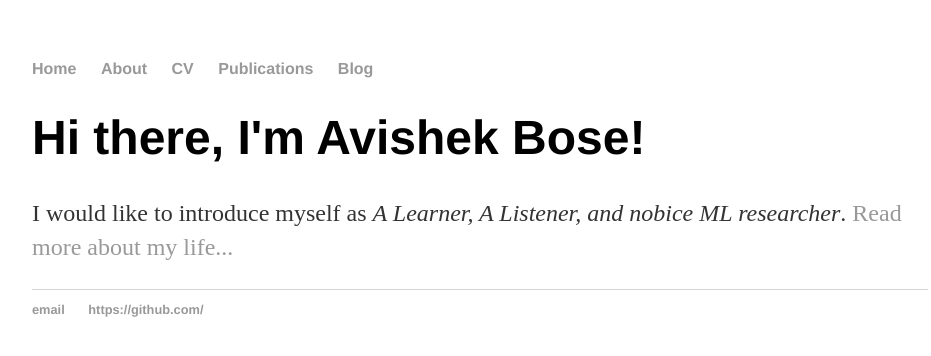
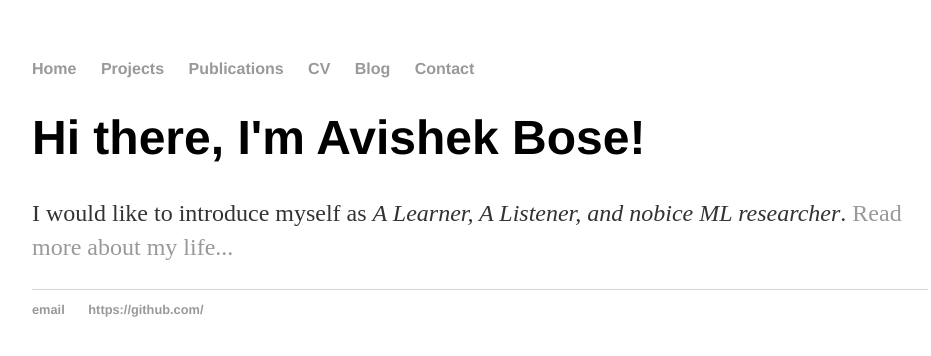
Before and after one commit to abose17/abose17.github.io, a Jekyll site: the page built from index.html, in a window 1280 px wide. Shown: the top 356 px of the page, without its empty margins (160-1091 px from the left). Built offline with Jekyll 4.4.1, drawn with Linux system fonts in a browser that asks for light colours.

Commit message:
Update default.html

```diff
--- a/_layouts/default.html
+++ b/_layouts/default.html
@@ -9,10 +9,11 @@
 			<nav>
 	    		<ul>
 	        		<li><a href="/">Home</a></li>
-		        	<li><a href="/about">About</a></li>
-	        		<li><a href="/cv">CV</a></li>
+		        	<li><a href="/projects">Projects</a></li>
 				<li><a href="/publications">Publications</a></li>
+				<li><a href="/cv">CV</a></li>
 	        		<li><a href="/blog">Blog</a></li>
+				<li><a href="/contact">Contact</a></li>
 	    		</ul>
 			</nav>
 			<div class="container">
```
